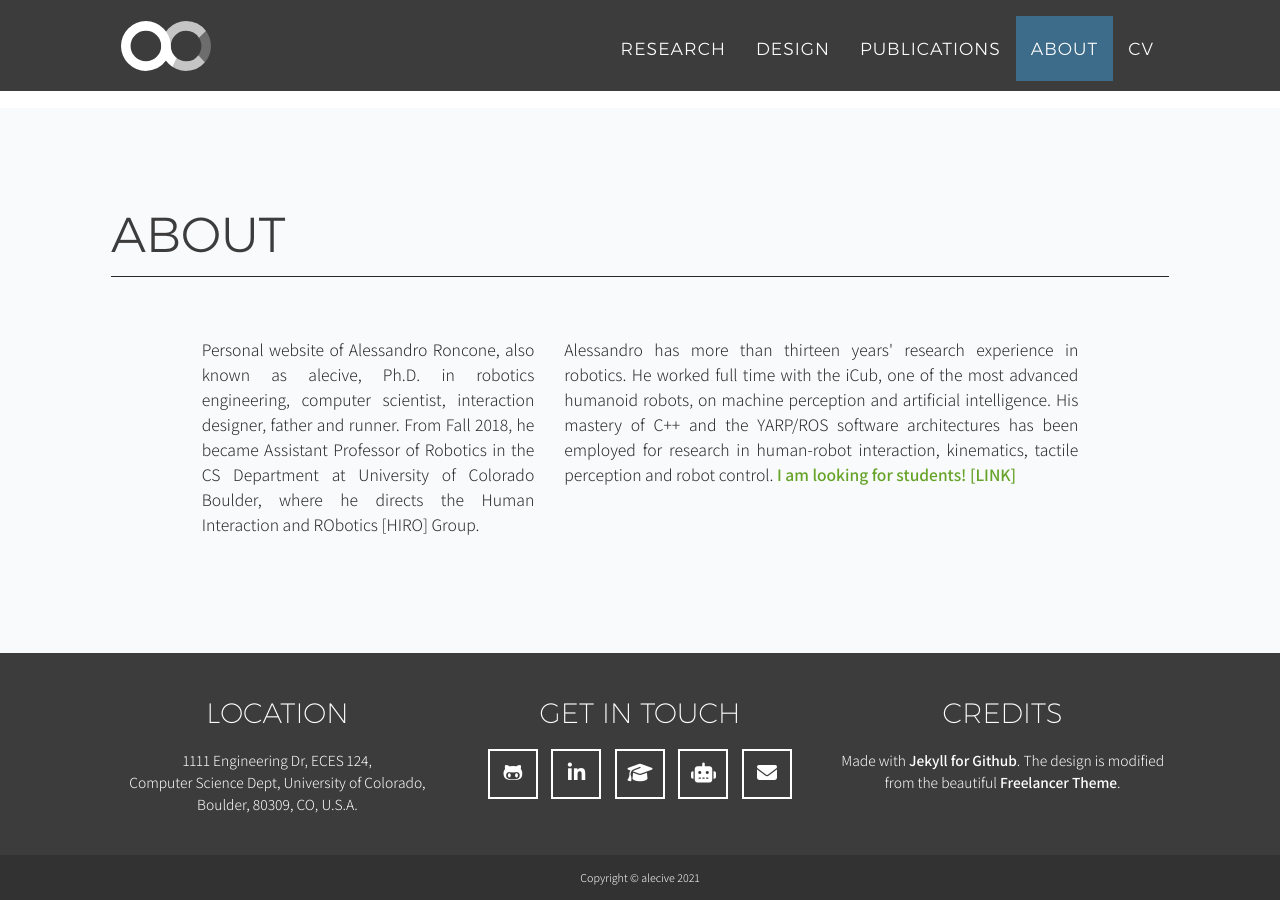
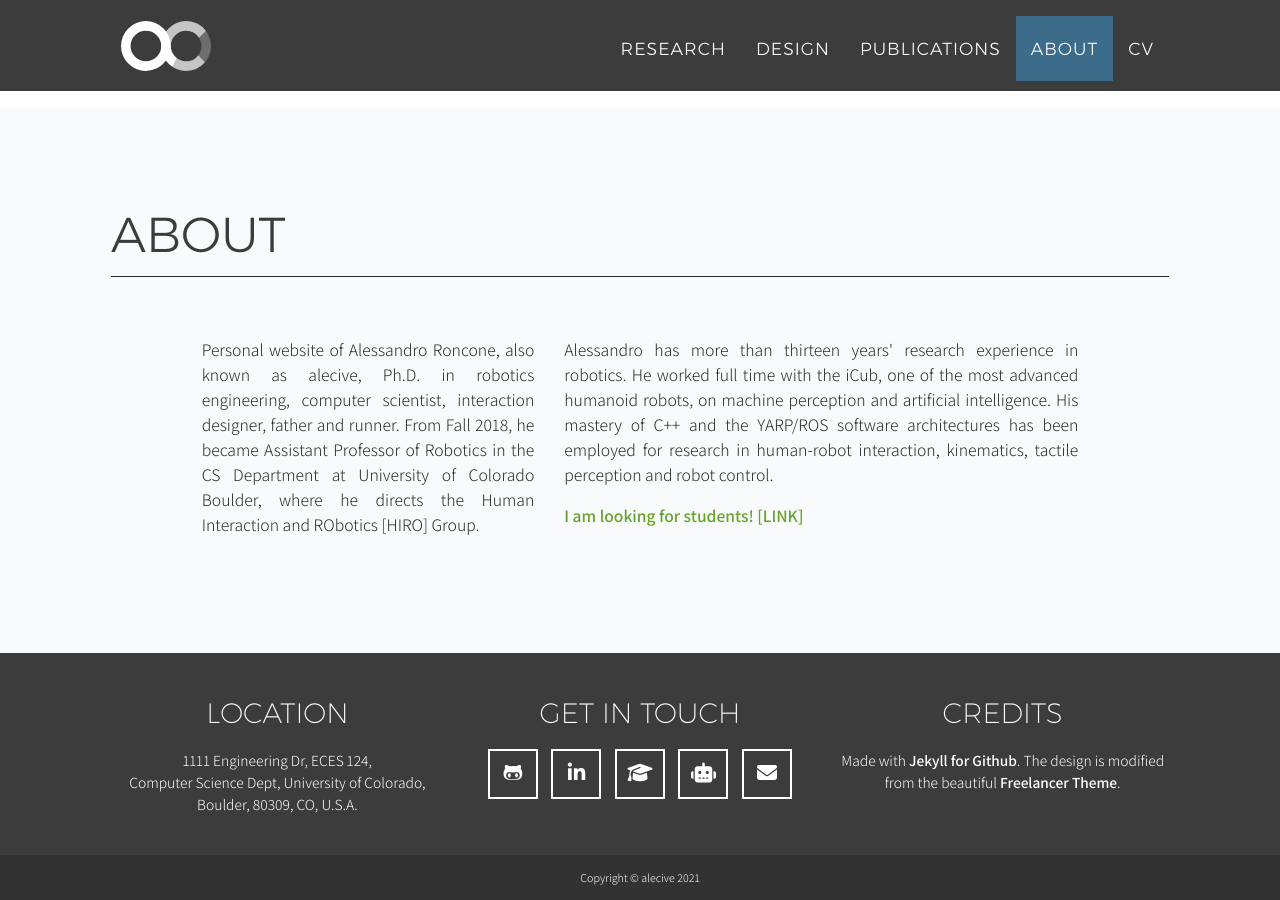
Before and after one commit to alecive/alecive.github.io, a Jekyll site: the page built from index.html, in a window 1280 px wide and 900 px high, scrolled down 3541 px. Built offline with Jekyll 4.4.1, drawn with Linux system fonts in a browser that asks for light colours; nearby versions of some CDN libraries; some web fonts are replaced.

Commit message:
[about] minor

```diff
--- a/_includes/about.html
+++ b/_includes/about.html
@@ -14,8 +14,8 @@
                 </div>
                 <div class="col-lg-6">
                     {% include years_elap.html from="2008" %}
-                    <p>Alessandro has more than {{ yearDiffStr | strip_newlines }} years' research experience in robotics. He worked full time with the iCub, one of the most advanced humanoid robots, on machine perception and artificial intelligence. His mastery of C++ and the YARP/ROS software architectures has been employed for research in human-robot interaction, kinematics, tactile perception and robot control.
-                    {% if site.banner %}
+                    <p>Alessandro has more than {{ yearDiffStr | strip_newlines }} years' research experience in robotics. He worked full time with the iCub, one of the most advanced humanoid robots, on machine perception and artificial intelligence. His mastery of C++ and the YARP/ROS software architectures has been employed for research in human-robot interaction, kinematics, tactile perception and robot control.</p>
+                    <p>{% if site.banner %}
                         {% if site.banner-link %}<a href="{{ site.banner-link }}" target="_blank">{% endif %}
                         <span class="about-banner">{{ site.banner }}{% if site.banner-link %} [LINK]{% endif %}</span>
                         {% if site.banner-link %}</a>{% endif %}
```
